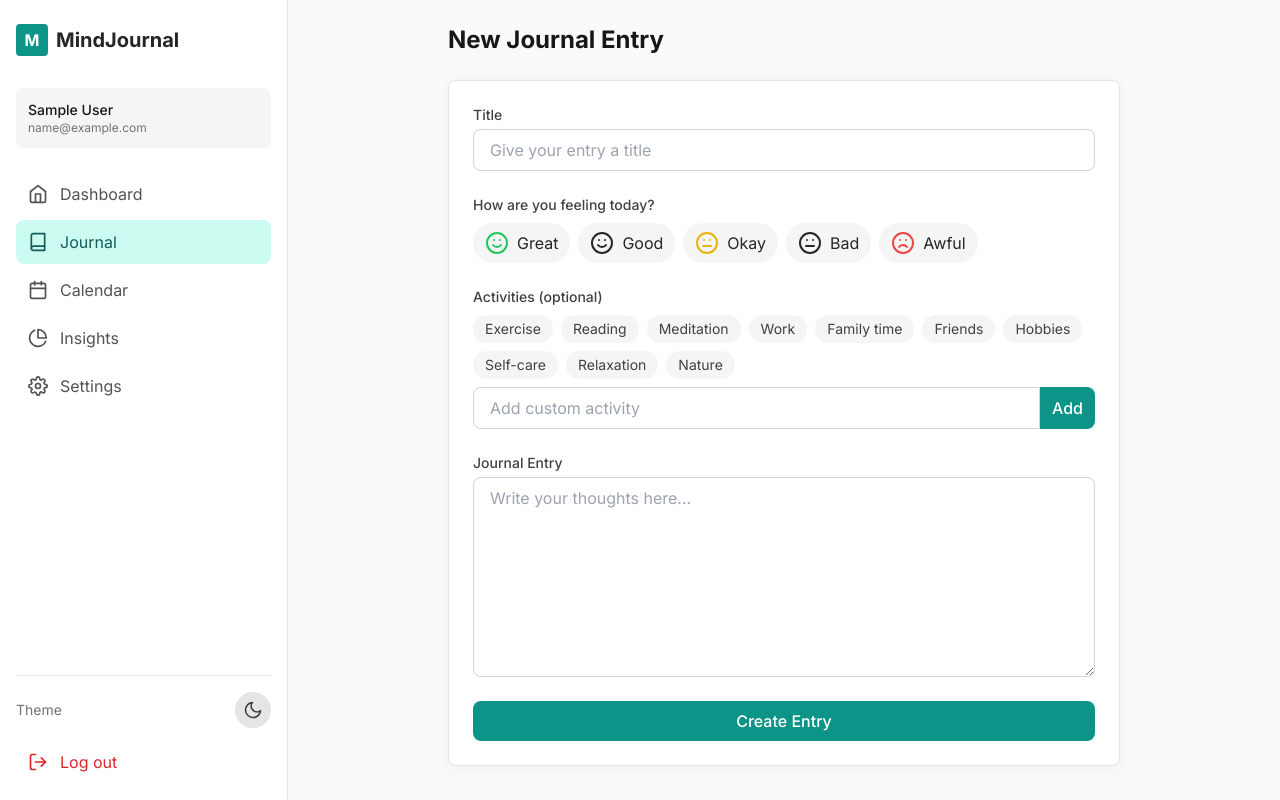
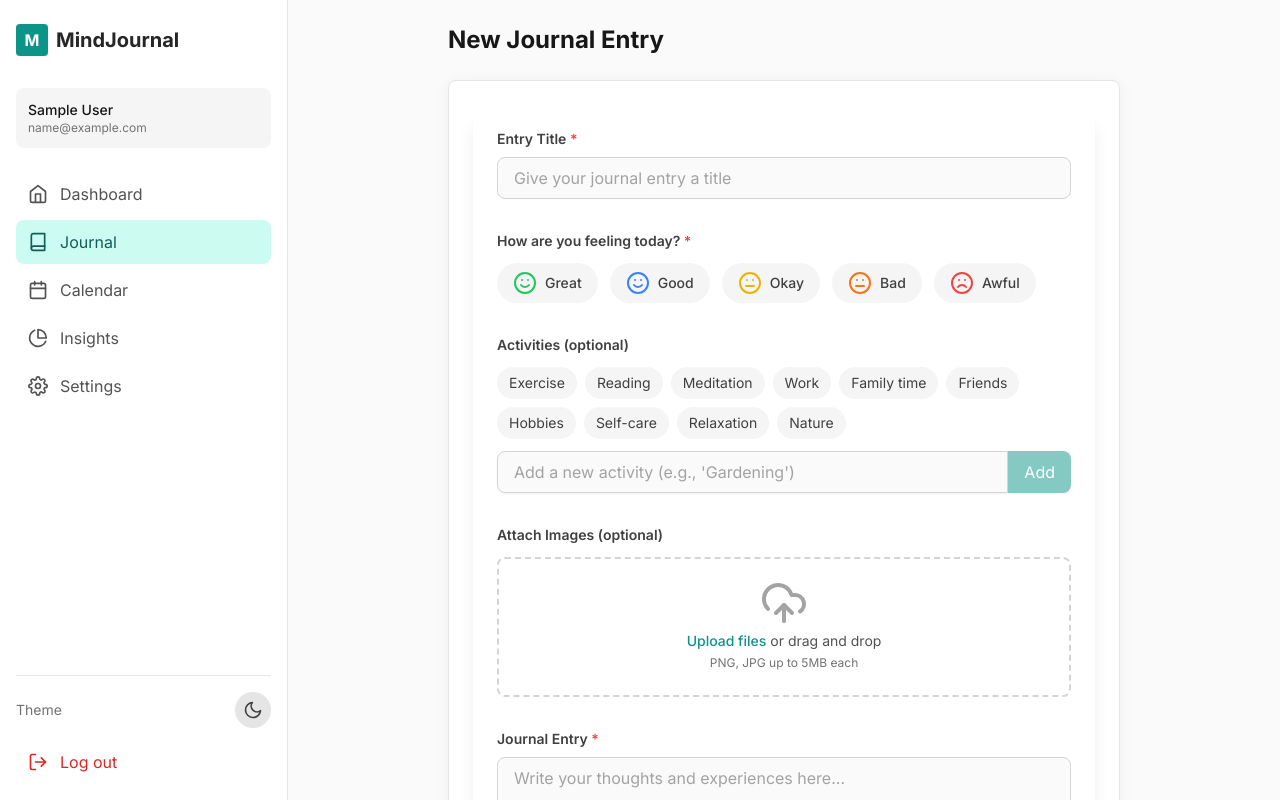
Before and after one commit to utkhere797/MindJournal, a React (Vite) app: page /journal/new in a window 1280 px wide. Shown: the top 800 px of the page. Built offline with nearby package versions, Linux system fonts and the light colour scheme; sample sign-in values are in the browser's storage; a web font is replaced by a local one.

Commit message:
Added provision for images

```diff
--- a/package.json
+++ b/package.json
@@ -10,14 +10,17 @@
     "preview": "vite preview"
   },
   "dependencies": {
+    "axios": "^1.11.0",
     "chart.js": "^4.4.1",
     "date-fns": "^3.6.0",
     "framer-motion": "^12.23.6",
+    "lucide-react": "^0.525.0",
     "react": "^18.3.1",
     "react-chartjs-2": "^5.2.0",
     "react-dom": "^18.3.1",
     "react-icons": "^5.0.1",
-    "react-router-dom": "^6.22.3"
+    "react-router-dom": "^6.22.3",
+    "sonner": "^2.0.6"
   },
   "devDependencies": {
     "@eslint/js": "^9.9.1",
--- a/src/components/journal/EntryCard.jsx
+++ b/src/components/journal/EntryCard.jsx
@@ -4,12 +4,10 @@ import { FiEdit2, FiTrash2 } from 'react-icons/fi'
 import MoodIcon from './MoodIcon'
 
 const EntryCard = ({ entry, onDelete }) => {
-  const { id, title, content, mood, createdAt } = entry
+  const { id, title, content, mood, createdAt, images } = entry
 
-  // Format the date
   const formattedDate = format(new Date(createdAt), 'PPP')
 
-  // Truncate content for preview
   const truncatedContent = content.length > 150
     ? `${content.substring(0, 150)}...`
     : content
@@ -22,9 +20,16 @@ const EntryCard = ({ entry, onDelete }) => {
           <MoodIcon mood={mood} size={20} />
         </div>
 
-        <p className="text-sm text-neutral-500 dark:text-neutral-400 mb-3">
+        <p className="text-sm text-neutral-500 dark:text-neutral-400 mb-1">
           {formattedDate}
         </p>
+
+        {/* Show number of image attachments if they exist */}
+        {images && images.length > 0 && (
+          <p className="text-sm text-neutral-500 dark:text-neutral-400 mb-3">
+            📎 {images.length} attachment{images.length > 1 ? 's' : ''}
+          </p>
+        )}
 
         <p className="text-neutral-700 dark:text-neutral-300 mb-4 whitespace-pre-line">
           {truncatedContent}
--- a/src/components/journal/EntryForm.jsx
+++ b/src/components/journal/EntryForm.jsx
@@ -1,124 +1,217 @@
-import { useState, useEffect } from 'react'
-import { FiCheck, FiSmile, FiMeh, FiFrown } from 'react-icons/fi'
+import { useState, useEffect } from 'react';
+import { Check, Smile, Meh, Frown, UploadCloud, XCircle, Loader2 } from 'lucide-react'; // Switched to lucide-react for different icons
 
+// Define mood options with updated colors and lucide-react icons
 const moods = [
-  { id: 'great', label: 'Great', icon: <FiSmile className="text-green-500" size={24} />, color: 'bg-green-100 dark:bg-green-900/30 text-green-800 dark:text-green-200' },
-  { id: 'good', label: 'Good', icon: <FiSmile className="text-blue-500\" size={24} />, color: 'bg-blue-100 dark:bg-blue-900/30 text-blue-800 dark:text-blue-200' },
-  { id: 'okay', label: 'Okay', icon: <FiMeh className="text-yellow-500" size={24} />, color: 'bg-yellow-100 dark:bg-yellow-900/30 text-yellow-800 dark:text-yellow-200' },
-  { id: 'bad', label: 'Bad', icon: <FiMeh className="text-orange-500\" size={24} />, color: 'bg-orange-100 dark:bg-orange-900/30 text-orange-800 dark:text-orange-200' },
-  { id: 'awful', label: 'Awful', icon: <FiFrown className="text-red-500" size={24} />, color: 'bg-red-100 dark:bg-red-900/30 text-red-800 dark:text-red-200' }
-]
+  { id: 'great', label: 'Great', icon: <Smile className="text-green-500" size={24} />, color: 'bg-green-100 dark:bg-green-900/30 text-green-800 dark:text-green-200' },
+  { id: 'good', label: 'Good', icon: <Smile className="text-blue-500" size={24} />, color: 'bg-blue-100 dark:bg-blue-900/30 text-blue-800 dark:text-blue-200' },
+  { id: 'okay', label: 'Okay', icon: <Meh className="text-yellow-500" size={24} />, color: 'bg-yellow-100 dark:bg-yellow-900/30 text-yellow-800 dark:text-yellow-200' },
+  { id: 'bad', label: 'Bad', icon: <Meh className="text-orange-500" size={24} />, color: 'bg-orange-100 dark:bg-orange-900/30 text-orange-800 dark:text-orange-200' },
+  { id: 'awful', label: 'Awful', icon: <Frown className="text-red-500" size={24} />, color: 'bg-red-100 dark:bg-red-900/30 text-red-800 dark:text-red-200' }
+];
 
-const EntryForm = ({ onSubmit, initialData = {} }) => {
-  const [formData, setFormData] = useState({
+// JournalEntryForm component for creating or editing journal entries
+const JournalEntryForm = ({ onSubmit, initialData = {} }) => {
+  // State to manage all form data
+  const [entryData, setEntryData] = useState({
     title: '',
     content: '',
     mood: '',
     activities: [],
+    images: [], // Stores File objects for new uploads and URLs for existing images
     ...initialData
-  })
+  });
 
-  const [customActivity, setCustomActivity] = useState('')
+  // State for custom activity input
+  const [newActivityInput, setNewActivityInput] = useState('');
+  // State to store image preview URLs (for display)
+  const [imagePreviews, setImagePreviews] = useState(initialData.images || []);
+  // State for loading indicator during form submission (especially image upload)
+  const [isSubmitting, setIsSubmitting] = useState(false);
 
+  // Common activities for quick selection
   const commonActivities = [
     'Exercise', 'Reading', 'Meditation', 'Work', 'Family time',
     'Friends', 'Hobbies', 'Self-care', 'Relaxation', 'Nature'
-  ]
+  ];
 
-  const handleChange = (e) => {
-    const { name, value } = e.target
-    setFormData(prev => ({ ...prev, [name]: value }))
-  }
+  // Handles changes for text input fields (title, content)
+  const handleInputChange = (e) => {
+    const { name, value } = e.target;
+    setEntryData(prev => ({ ...prev, [name]: value }));
+  };
 
-  const handleMoodSelect = (mood) => {
-    setFormData(prev => ({ ...prev, mood }))
-  }
+  // Handles selection of a mood
+  const handleMoodSelection = (moodId) => {
+    setEntryData(prev => ({ ...prev, mood: moodId }));
+  };
 
-  const toggleActivity = (activity) => {
-    setFormData(prev => {
-      const activities = prev.activities || []
+  // Toggles an activity in the activities list
+  const toggleActivitySelection = (activity) => {
+    setEntryData(prev => {
+      const currentActivities = prev.activities || [];
       return {
         ...prev,
-        activities: activities.includes(activity)
-          ? activities.filter(a => a !== activity)
-          : [...activities, activity]
+        activities: currentActivities.includes(activity)
+          ? currentActivities.filter(a => a !== activity)
+          : [...currentActivities, activity]
+      };
+    });
+  };
+
+  // Adds a custom activity to the list
+  const addCustomActivity = () => {
+    if (newActivityInput.trim() && !entryData.activities.includes(newActivityInput.trim())) {
+      setEntryData(prev => ({
+        ...prev,
+        activities: [...(prev.activities || []), newActivityInput.trim()]
+      }));
+      setNewActivityInput(''); // Clear the input field
+    }
+  };
+
+  // Handles image file selection
+  const handleImageFileChange = (e) => {
+    const files = Array.from(e.target.files);
+    if (files.length > 0) {
+      setEntryData(prev => ({
+        ...prev,
+        images: [...prev.images, ...files] // Add File objects to images array
+      }));
+
+      // Create object URLs for immediate preview
+      const newPreviews = files.map(file => URL.createObjectURL(file));
+      setImagePreviews(prev => [...prev, ...newPreviews]);
+    }
+  };
+
+  // Removes an image from the form data and revokes its preview URL
+  const removeImage = (index) => {
+    const imageToRemove = entryData.images[index];
+
+    // If it's a File object, revoke its URL to prevent memory leaks
+    if (imageToRemove instanceof File) {
+      const previewToRemove = imagePreviews[index];
+      URL.revokeObjectURL(previewToRemove);
+    }
+
+    setEntryData(prev => {
+      const newImages = [...prev.images];
+      newImages.splice(index, 1); // Remove the image file/URL
+      return { ...prev, images: newImages };
+    });
+
+    setImagePreviews(prev => {
+      const newPreviews = [...prev];
+      newPreviews.splice(index, 1); // Remove the preview URL
+      return newPreviews;
+    });
+  };
+
+  // Handles form submission, including image upload to Cloudinary
+  const handleSubmit = async (e) => {
+    e.preventDefault();
+    setIsSubmitting(true); // Set loading state
+
+    // Cloudinary credentials provided by the user
+    const CLOUD_NAME = "dcs4tkn8t";
+    const UPLOAD_PRESET = "MindJournal";
+
+    // Separate existing image URLs from new image files
+    const existingImageUrls = entryData.images.filter(image => typeof image === 'string');
+    const newImageFiles = entryData.images.filter(image => image instanceof File);
+
+    const uploadedImageUrls = [];
+    const uploadPromises = newImageFiles.map(async (image) => {
+      const data = new FormData();
+      data.append('file', image);
+      data.append('upload_preset', UPLOAD_PRESET);
+
+      try {
+        const res = await fetch(`https://api.cloudinary.com/v1_1/${CLOUD_NAME}/image/upload`, {
+          method: 'POST',
+          body: data
+        });
+        const file = await res.json();
+        if (file.secure_url) {
+          uploadedImageUrls.push(file.secure_url);
+        }
+      } catch (err) {
+        console.error("Image upload failed:", err);
+        // Implement user-friendly error feedback here (e.g., a toast notification)
       }
-    })
-  }
+    });
 
-  const addCustomActivity = () => {
-    if (customActivity.trim() && !formData.activities.includes(customActivity.trim())) {
-      setFormData(prev => ({
-        ...prev,
-        activities: [...(prev.activities || []), customActivity.trim()]
-      }))
-      setCustomActivity('')
-    }
-  }
+    await Promise.all(uploadPromises); // Wait for all new images to upload
 
-  const handleSubmit = (e) => {
-    e.preventDefault()
-    onSubmit(formData)
-  }
+    // Prepare the final data to be submitted
+    const finalEntryData = {
+      ...entryData,
+      images: [...existingImageUrls, ...uploadedImageUrls], // Combine existing and new uploaded URLs
+    };
+
+    onSubmit(finalEntryData); // Call the onSubmit prop with the final data
+    setIsSubmitting(false); // Reset loading state
+  };
 
   return (
-    <form onSubmit={handleSubmit} className="space-y-6">
-      {/* Title */}
+    <form onSubmit={handleSubmit} className="space-y-8 p-6 bg-white dark:bg-neutral-900 rounded-lg shadow-xl font-inter">
+      {/* Title Input */}
       <div>
-        <label htmlFor="title" className="block text-sm font-medium text-neutral-700 dark:text-neutral-300 mb-1">
-          Title
+        <label htmlFor="title" className="block text-sm font-semibold text-neutral-700 dark:text-neutral-300 mb-2">
+          Entry Title <span className="text-red-500">*</span>
         </label>
         <input
           type="text"
           id="title"
           name="title"
-          value={formData.title}
-          onChange={handleChange}
+          value={entryData.title}
+          onChange={handleInputChange}
           required
-          className="input"
-          placeholder="Give your entry a title"
+          className="w-full px-4 py-2 border border-neutral-300 dark:border-neutral-700 rounded-lg focus:ring-2 focus:ring-primary-500 focus:border-transparent outline-none bg-neutral-50 dark:bg-neutral-800 text-neutral-900 dark:text-neutral-100 placeholder-neutral-400 dark:placeholder-neutral-500 transition-colors duration-200"
+          placeholder="Give your journal entry a title"
         />
       </div>
 
       {/* Mood Selection */}
       <div>
-        <label className="block text-sm font-medium text-neutral-700 dark:text-neutral-300 mb-2">
-          How are you feeling today?
+        <label className="block text-sm font-semibold text-neutral-700 dark:text-neutral-300 mb-3">
+          How are you feeling today? <span className="text-red-500">*</span>
         </label>
-        <div className="flex flex-wrap gap-2">
+        <div className="flex flex-wrap gap-3">
           {moods.map((mood) => (
             <button
               key={mood.id}
               type="button"
-              onClick={() => handleMoodSelect(mood.id)}
-              className={`flex items-center space-x-2 px-3 py-2 rounded-full transition-all ${
-                formData.mood === mood.id
-                  ? mood.color + ' ring-2 ring-offset-2 ring-primary-500 dark:ring-offset-neutral-900'
-                  : 'bg-neutral-100 dark:bg-neutral-800 hover:bg-neutral-200 dark:hover:bg-neutral-700'
+              onClick={() => handleMoodSelection(mood.id)}
+              className={`flex items-center space-x-2 px-4 py-2 rounded-full transition-all duration-200 ease-in-out text-sm font-medium ${
+                entryData.mood === mood.id
+                  ? mood.color + ' ring-2 ring-offset-2 ring-primary-500 dark:ring-offset-neutral-900 shadow-md'
+                  : 'bg-neutral-100 dark:bg-neutral-800 text-neutral-700 dark:text-neutral-300 hover:bg-neutral-200 dark:hover:bg-neutral-700'
               }`}
             >
               <span>{mood.icon}</span>
               <span>{mood.label}</span>
-              {formData.mood === mood.id && <FiCheck className="ml-1" />}
+              {entryData.mood === mood.id && <Check className="ml-1 text-primary-600 dark:text-primary-400" size={16} />}
             </button>
           ))}
         </div>
       </div>
 
-      {/* Activities */}
+      {/* Activities Section */}
       <div>
-        <label className="block text-sm font-medium text-neutral-700 dark:text-neutral-300 mb-2">
+        <label className="block text-sm font-semibold text-neutral-700 dark:text-neutral-300 mb-3">
           Activities (optional)
         </label>
-        <div className="flex flex-wrap gap-2 mb-2">
+        <div className="flex flex-wrap gap-2 mb-3">
           {commonActivities.map(activity => (
             <button
               key={activity}
               type="button"
-              onClick={() => toggleActivity(activity)}
-              className={`px-3 py-1 text-sm rounded-full transition-all ${
-                formData.activities?.includes(activity)
-                  ? 'bg-secondary-100 text-secondary-800 dark:bg-secondary-900/30 dark:text-secondary-200 ring-1 ring-secondary-400'
+              onClick={() => toggleActivitySelection(activity)}
+              className={`px-3 py-1.5 text-sm rounded-full transition-all duration-200 ${
+                entryData.activities?.includes(activity)
+                  ? 'bg-primary-100 text-primary-800 dark:bg-primary-900/30 dark:text-primary-200 ring-1 ring-primary-400'
                   : 'bg-neutral-100 text-neutral-700 dark:bg-neutral-800 dark:text-neutral-300 hover:bg-neutral-200 dark:hover:bg-neutral-700'
               }`}
             >
@@ -126,61 +219,114 @@ const EntryForm = ({ onSubmit, initialData = {} }) => {
             </button>
           ))}
 
-          {formData.activities?.filter(a => !commonActivities.includes(a)).map(activity => (
+          {/* Render custom activities already added */}
+          {entryData.activities?.filter(a => !commonActivities.includes(a)).map(activity => (
             <button
               key={activity}
               type="button"
-              onClick={() => toggleActivity(activity)}
-              className="bg-secondary-100 text-secondary-800 dark:bg-secondary-900/30 dark:text-secondary-200 px-3 py-1 text-sm rounded-full ring-1 ring-secondary-400"
+              onClick={() => toggleActivitySelection(activity)}
+              className="bg-primary-100 text-primary-800 dark:bg-primary-900/30 dark:text-primary-200 px-3 py-1.5 text-sm rounded-full ring-1 ring-primary-400"
             >
               {activity}
             </button>
           ))}
         </div>
 
-        <div className="flex">
+        {/* Custom Activity Input */}
+        <div className="flex rounded-lg shadow-sm">
           <input
             type="text"
-            value={customActivity}
-            onChange={(e) => setCustomActivity(e.target.value)}
-            className="input rounded-r-none flex-1"
-            placeholder="Add custom activity"
+            value={newActivityInput}
+            onChange={(e) => setNewActivityInput(e.target.value)}
+            className="flex-1 px-4 py-2 border border-neutral-300 dark:border-neutral-700 rounded-l-lg focus:ring-2 focus:ring-primary-500 focus:border-transparent outline-none bg-neutral-50 dark:bg-neutral-800 text-neutral-900 dark:text-neutral-100 placeholder-neutral-400 dark:placeholder-neutral-500 transition-colors duration-200"
+            placeholder="Add a new activity (e.g., 'Gardening')"
           />
           <button
             type="button"
             onClick={addCustomActivity}
-            className="btn btn-primary rounded-l-none px-3"
-            disabled={!customActivity.trim()}
+            className="px-4 py-2 bg-primary-600 text-white rounded-r-lg hover:bg-primary-700 focus:outline-none focus:ring-2 focus:ring-primary-500 focus:ring-offset-2 dark:focus:ring-offset-neutral-900 transition-colors duration-200 disabled:opacity-50 disabled:cursor-not-allowed"
+            disabled={!newActivityInput.trim()}
           >
             Add
           </button>
         </div>
       </div>
 
-      {/* Journal Content */}
+      {/* Image Upload Section */}
       <div>
-        <label htmlFor="content" className="block text-sm font-medium text-neutral-700 dark:text-neutral-300 mb-1">
-          Journal Entry
+        <label className="block text-sm font-semibold text-neutral-700 dark:text-neutral-300 mb-3">
+          Attach Images (optional)
+        </label>
+        <div className="mt-1 flex justify-center px-6 pt-5 pb-6 border-2 border-neutral-300 dark:border-neutral-700 border-dashed rounded-lg">
+          <div className="space-y-1 text-center">
+            <UploadCloud className="mx-auto h-12 w-12 text-neutral-400" />
+            <div className="flex text-sm text-neutral-600 dark:text-neutral-400">
+              <label
+                htmlFor="file-upload"
+                className="relative cursor-pointer bg-white dark:bg-neutral-900 rounded-md font-medium text-primary-600 hover:text-primary-500 focus-within:outline-none focus-within:ring-2 focus-within:ring-offset-2 focus-within:ring-primary-500"
+              >
+                <span>Upload files</span>
+                <input id="file-upload" name="file-upload" type="file" className="sr-only" multiple onChange={handleImageFileChange} accept="image/png, image/jpeg" />
+              </label>
+              <p className="pl-1">or drag and drop</p>
+            </div>
+            <p className="text-xs text-neutral-500 dark:text-neutral-500">PNG, JPG up to 5MB each</p>
+          </div>
+        </div>
+        {imagePreviews.length > 0 && (
+          <div className="mt-4 grid grid-cols-2 sm:grid-cols-3 md:grid-cols-4 gap-4">
+            {imagePreviews.map((preview, index) => (
+              <div key={index} className="relative group">
+                <img src={preview} alt={`preview ${index}`} className="h-28 w-full object-cover rounded-md shadow-sm border border-neutral-200 dark:border-neutral-700" />
+                <button
+                  type="button"
+                  onClick={() => removeImage(index)}
+                  className="absolute top-1 right-1 bg-red-500 text-white rounded-full p-1 opacity-0 group-hover:opacity-100 transition-opacity duration-200 flex items-center justify-center"
+                  aria-label="Remove image"
+                >
+                  <XCircle size={16} />
+                </button>
+              </div>
+            ))}
+          </div>
+        )}
+      </div>
+
+      {/* Journal Content Textarea */}
+      <div>
+        <label htmlFor="content" className="block text-sm font-semibold text-neutral-700 dark:text-neutral-300 mb-2">
+          Journal Entry <span className="text-red-500">*</span>
         </label>
         <textarea
           id="content"
           name="content"
-          value={formData.content}
-          onChange={handleChange}
+          value={entryData.content}
+          onChange={handleInputChange}
           required
-          className="input min-h-[200px]"
-          placeholder="Write your thoughts here..."
+          className="w-full px-4 py-2 border border-neutral-300 dark:border-neutral-700 rounded-lg focus:ring-2 focus:ring-primary-500 focus:border-transparent outline-none bg-neutral-50 dark:bg-neutral-800 text-neutral-900 dark:text-neutral-100 placeholder-neutral-400 dark:placeholder-neutral-500 min-h-[180px] transition-colors duration-200 resize-y"
+          placeholder="Write your thoughts and experiences here..."
         />
       </div>
 
       {/* Submit Button */}
       <div>
-        <button type="submit" className="btn btn-primary w-full">
-          {initialData.id ? 'Save Changes' : 'Create Entry'}
+        <button
+          type="submit"
+          className="w-full flex items-center justify-center px-6 py-3 border border-transparent text-base font-medium rounded-lg shadow-sm text-white bg-primary-600 hover:bg-primary-700 focus:outline-none focus:ring-2 focus:ring-offset-2 focus:ring-primary-500 dark:focus:ring-offset-neutral-900 transition-colors duration-200 disabled:opacity-50 disabled:cursor-not-allowed"
+          disabled={isSubmitting}
+        >
+          {isSubmitting ? (
+            <>
+              <Loader2 className="mr-2 h-5 w-5 animate-spin" />
+              {initialData.id ? 'Saving...' : 'Creating...'}
+            </>
+          ) : (
+            initialData.id ? 'Save Changes' : 'Create Entry'
+          )}
         </button>
       </div>
     </form>
-  )
-}
+  );
+};
 
-export default EntryForm
+export default JournalEntryForm;
--- a/src/pages/EntryDetail.jsx
+++ b/src/pages/EntryDetail.jsx
@@ -120,6 +120,25 @@ const EntryDetail = () => {
               {entry.content}
             </p>
           </div>
+
+          {entry.images && entry.images.length > 0 && (
+            <div className="mt-6">
+              <h3 className="text-sm font-medium text-neutral-700 dark:text-neutral-300 mb-2">
+                Attachments:
+              </h3>
+              <div className="grid grid-cols-2 sm:grid-cols-3 md:grid-cols-4 gap-4">
+                {entry.images.map((image, index) => (
+                  <a key={index} href={image} target="_blank" rel="noopener noreferrer">
+                    <img
+                      src={image}
+                      alt={`Journal entry image ${index + 1}`}
+                      className="rounded-lg object-cover h-40 w-full hover:opacity-90 transition-opacity"
+                    />
+                  </a>
+                ))}
+              </div>
+            </div>
+          )}
         </div>
       </div>
     </div>
```
Also changed, not shown: 2 other files (tests, documents, lock files or other folders).
